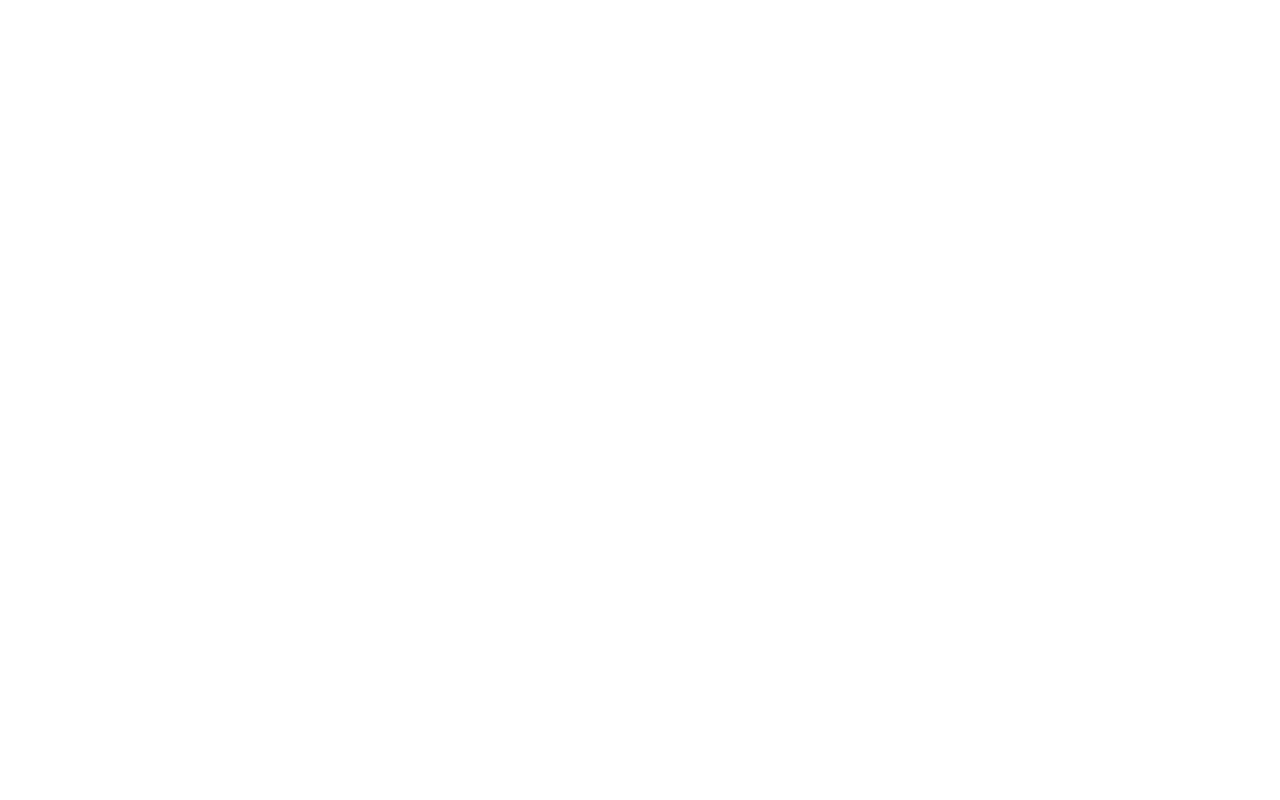
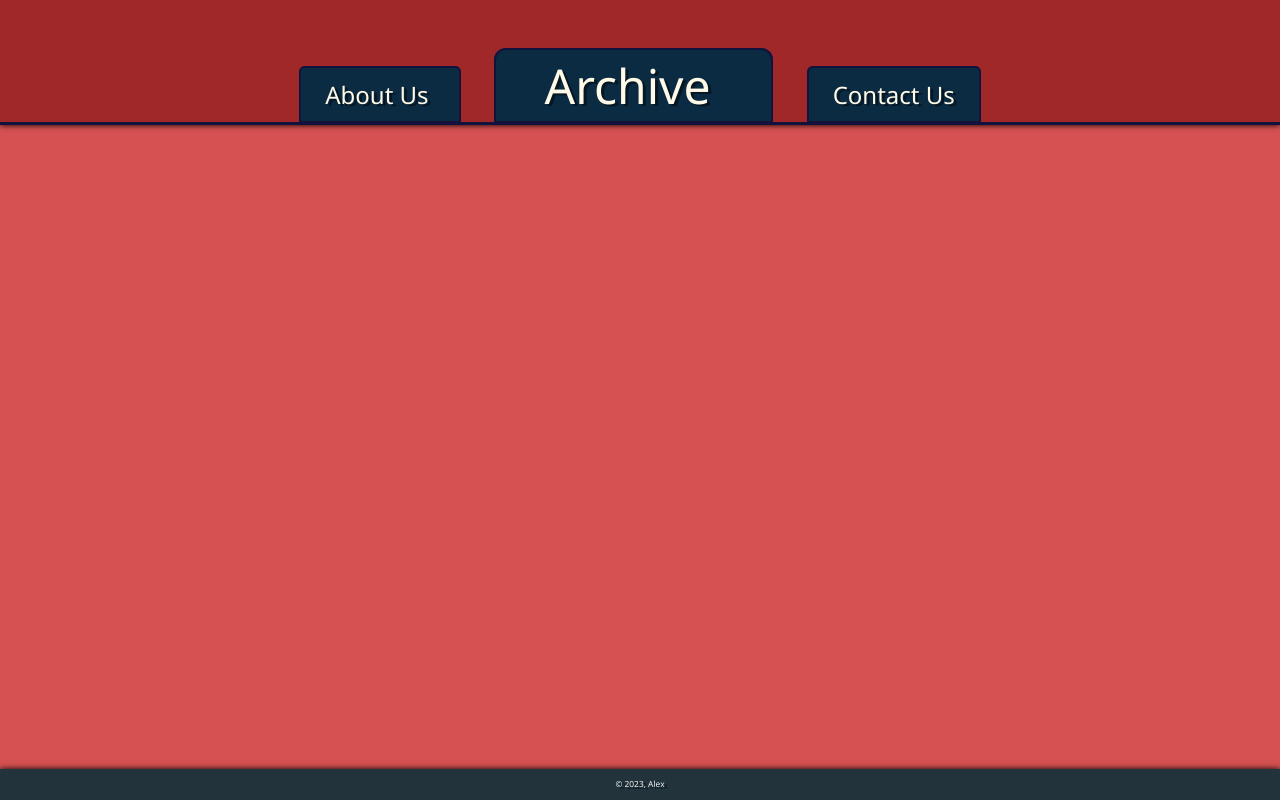
Before and after one commit to AlexBiomonte/alexbiomonte.github.io, a plain HTML site: page Web Code/index.html in a window 1280 px wide. Drawn offline with Linux system fonts and the light colour scheme.

Commit message:
Add files via upload

```diff
--- /dev/null
+++ b/Web Code/assets/styles/style.css
@@ -0,0 +1,136 @@
+/* Tags */
+
+a{
+
+    color: #FFFAE8;
+    text-decoration: none;
+
+}
+
+
+body{
+
+
+color: #FFFAE8;
+background-color: #D65151;
+font-family: 'Segoe UI', Tahoma, Geneva, Verdana, sans-serif;
+text-shadow: 3px 2px #061724;
+line-height: 1.5;
+text-align: center;
+font-size: 150%;
+
+min-height: 100vh;
+display: flex;
+flex-direction: column;
+}
+
+footer{
+
+    background-color: #22333b;
+    color: #f2f4f3 ;
+    font-size: .35em;
+    margin-top: auto;
+    padding: 1.11em 0;
+    box-shadow: 0 0 6px #000;
+
+}
+
+header{
+
+    background-color:#A12828;
+    padding: 50px 50px 0px 50px;
+    box-shadow: 0 0 6px #000;
+    border-bottom: 3px solid #13123C;
+    margin-bottom: 2em;
+}
+
+header li{
+
+display: inline;
+padding-left: 0px;
+
+
+}
+
+.Button{
+
+    background-color: #0B2B42;
+    border: 2px solid #13123C ;
+    border-top-right-radius: .25em;
+    border-top-left-radius: .25em;
+    padding: .40em 1em;
+
+    }
+
+    .Button:hover{
+
+        background-color: #13123C;
+
+        }
+
+.emphasise{
+
+    font-size: 200%;
+    background-color: #0B2B42;
+    border: 2px solid #13123C ;
+    border-top-right-radius: .25em;
+    border-top-left-radius: .25em;
+    padding: .07em 1em;
+    margin-left: 0.7em;
+    margin-right: 0.7em;
+}
+
+.emphasise:hover{
+
+    background-color: #13123C;
+
+    }
+
+
+.ArticleTitle{
+
+    background-color:#0B2B42;
+    padding: .25em 1.5em 0.25em 1.5em;
+    box-shadow: 0 0 6px #000;
+    border-bottom: 2px solid #13123C;
+    border-top:2px solid #13123C ;
+    margin-bottom: 0.5em;
+
+}
+
+.About-topic{
+
+    color: #FFFAE8;
+    font-family: 'Segoe UI', Tahoma, Geneva, Verdana, sans-serif;
+    line-height: 1.5;
+    text-align: right;
+    text-shadow: none;
+    font-size: 80%;
+
+
+
+    }
+
+.vl{
+
+border-left: #0B2B42 solid 6px;
+
+}
+
+.Thought-topic{
+
+    color: #FFFAE8;
+    font-family: 'Segoe UI', Tahoma, Geneva, Verdana, sans-serif;
+    line-height: 1.5;
+    text-align: left;
+    text-shadow: none;
+    font-size: 80%;
+    margin-left: 2em;
+
+
+}
+
+.title{
+
+text-shadow: 2px 2px #13123C;
+}
--- a/Web Code/index.html
+++ b/Web Code/index.html
@@ -4,8 +4,53 @@
     <meta charset="UTF-8">
     <meta name="viewport" content="width=device-width, initial-scale=1.0">
     <title>Document</title>
+
+    <link rel="stylesheet" href="assets/styles/grid.css">
+    <link rel="stylesheet" href="assets/styles/style.css">
 </head>
 <body>
 
+
+
+    <header>
+        <nav>
+            <ul class="">
+                <li class=" Button">
+                    <a href="" class="">About Us</a>
+                </li>
+
+                <li class="emphasise">
+                    <a href="ArticlePost.html" class="">Archive</a>
+                </li>
+
+                <li class=" Button">
+                    <a href="" class="">Contact Us</a>
+                </li>
+
+            </ul>
+         </nav>
+    </header>
+
+
+
+
+
+
+
+
+
+
+
+<Footer>
+
+    <div class="container">
+
+            &copy; 2023, Alex
+
+    </div>
+
+</Footer>
+
+
 </body>
 </html>
```
Also changed, not shown: Web Code/ArticlePost.html (added, +134 -0 lines).
